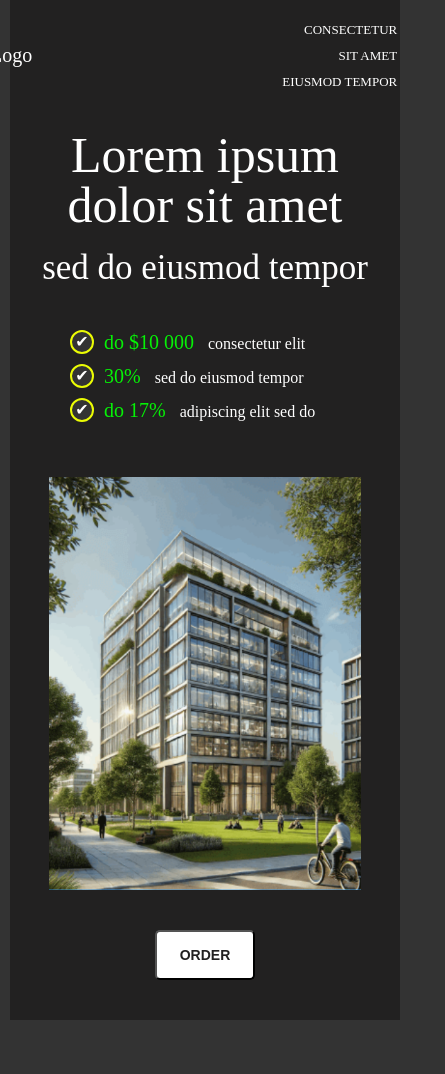
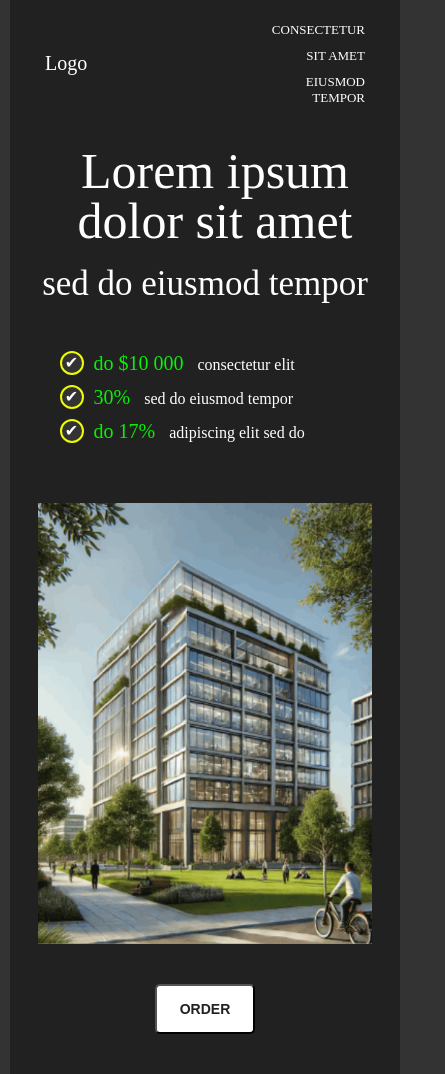
Before and after one commit to gumirus/Test_MST, a plain HTML site: page index.html in a window 390 px wide. Shown: the whole page, 445 px wide, since content can reach past the window. Before the commit the page ends 1020 px from the top, so only its background shows below. Drawn offline with Linux system fonts and the light colour scheme.

Commit message:
corrections

```diff
--- a/css/style.css
+++ b/css/style.css
@@ -181,6 +181,79 @@ nav a:focus::after {
   transition: 0.3s;
 }
 
+@media (max-width: 480px) {
+  body {
+    width: 100%;
+    margin: 0;
+    padding: 0 10px;
+  }
+
+  .hero {
+    width: 100%;
+    display: flex;
+    flex-direction: column;
+    align-items: center;
+    text-align: center;
+  }
+
+  h1 {
+    text-align: left;
+  }
+
+  h2 {
+    text-align: center;
+    padding-left: 20px;
+  }
+
+  header {
+    width: 320px;
+    align-items: center;
+    margin: 0;
+  }
+
+  nav ul {
+    flex-direction: column;
+    padding-left: 120px;
+  }
+
+  nav li {
+    margin: 5px 0;
+  }
+
+  .hero-text {
+    width: 90%;
+    margin: 20px 0;
+    /* padding-left: 15px; */
+  }
+
+  .hero-image {
+    position: static;
+    width: 100%;
+    display: flex;
+    justify-content: center;
+    flex-direction: column;
+    align-items: center;
+  }
+
+  .hero-image img {
+    width: 95%;
+    max-width: 100%;
+    height: auto;
+    margin: 20px 20px;
+  }
+
+  .benefits-list {
+    padding: 30px;
+  }
+
+  .btn {
+    width: 100px;
+    padding: 15px;
+    margin-top: 20px;
+    align-self: center;
+  }
+}
+
 @media (max-width: 320px) {
   body {
     width: 100%;
@@ -195,13 +268,15 @@ nav a:focus::after {
     align-items: center;
     text-align: center;
   }
+
   h1,
   h2 {
     text-align: left;
     padding-left: 20px;
   }
+
   header {
-    width: 320px;
+    width: 100%;
     align-items: center;
     margin: 0;
   }
@@ -218,6 +293,7 @@ nav a:focus::after {
   .hero-text {
     width: 100%;
     margin: 20px 0;
+    padding-left: 15px;
   }
 
   .hero-image {
@@ -225,84 +301,25 @@ nav a:focus::after {
     width: 100%;
     display: flex;
     justify-content: center;
+    flex-direction: column;
+    align-items: center;
   }
 
   .hero-image img {
-    width: 80%;
+    width: 100%;
+    max-width: 100%;
     height: auto;
-    padding: 20px;
+    margin: 10px;
   }
 
   .benefits-list {
-    padding: 30px;
+    padding: 10px;
   }
 
   .btn {
     width: 100px;
     padding: 15px;
+    margin-top: 20px;
+    align-self: center;
   }
 }
-
-@media (max-width: 480px) {
-  body {
-    width: 100%;
-    margin: 0;
-    padding: 0 10px;
-  }
-
-  .hero {
-    width: 100%;
-    display: flex;
-    flex-direction: column;
-    align-items: center;
-    text-align: center;
-  }
-  h1 {
-    padding-left: 25px;
-  }
-
-  h2 {
-    text-align:center;
-  }
-  header {
-    width: 480px;
-    align-items: center;
-    margin: 0;
-  }
-
-  nav ul {
-    flex-direction: column;
-    padding-left: 190px;
-  }
-
-  nav li {
-    margin: 5px 0;
-  }
-
-  .hero-text {
-    width: 100%;
-    margin: 20px 0;
-  }
-
-  .hero-image {
-    position: static;
-    width: 100%;
-    display: flex;
-    justify-content: center;
-  }
-
-  .hero-image img {
-    width: 80%;
-    height: auto;
-    padding: 20px;
-  }
-
-  .benefits-list {
-    padding: 25px 60px;
-  }
-
-  .btn {
-    width: 100px;
-    padding: 15px;
-  }
-}
```
